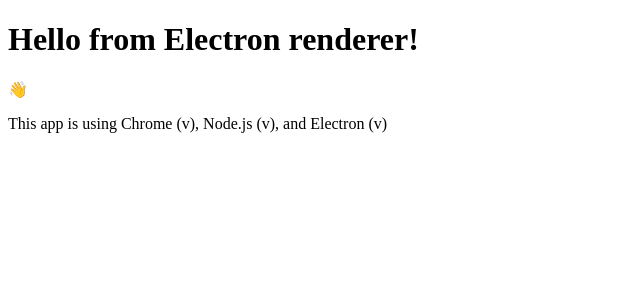
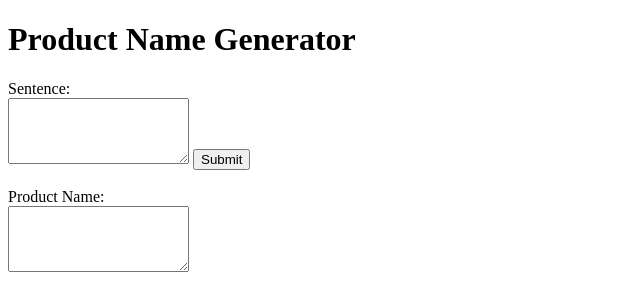
Before and after one commit to ourjey/frontend, an Electron app: page renderer/index.html in a window 1280 px wide. Shown: the whole page, without its empty margins (0-640 px from the left). Drawn offline with Linux system fonts and the light colour scheme; no server answers.

Commit message:
Set Html Structure

```diff
--- a/renderer/index.html
+++ b/renderer/index.html
@@ -10,12 +10,25 @@
       http-equiv="X-Content-Security-Policy"
       content="default-src 'self'; script-src 'self'"
     />
-    <title>Hello from Electron renderer!</title>
+    <title>Product Name Generator App</title>
   </head>
   <body>
-    <h1>Hello from Electron renderer!</h1>
-    <p>👋</p>
-    <p id="info"></p>
-  </body>
+    <h1>Product Name Generator</h1>
+    <div>
+
+        <form id="form_sentence">
+            <label for="sentence">Sentence:</label><br>
+            <textarea id="sentence" rows="4" ></textarea>
+            <input type="submit" value="Submit"><br>
+        </form>
+        <br>
+        <div>
+            <label for="sentence_corrected">Product Name:</label><br>
+            <textarea id="sentence_corrected" rows="4" readonly></textarea>
+        </div>
+
+    </div>
+
+</body>
   <script src="./js/renderer.js"></script>
 </html>
--- a/renderer/js/renderer.js
+++ b/renderer/js/renderer.js
@@ -1,2 +1,2 @@
-const information = document.getElementById('info')
-information.innerText = `This app is using Chrome (v${versions.chrome()}), Node.js (v${versions.node()}), and Electron (v${versions.electron()})`
+//const information = document.getElementById('info')
+//information.innerText = `This app is using Chrome (v${versions.chrome()}), Node.js (v${versions.node()}), and Electron (v${versions.electron()})`
```
